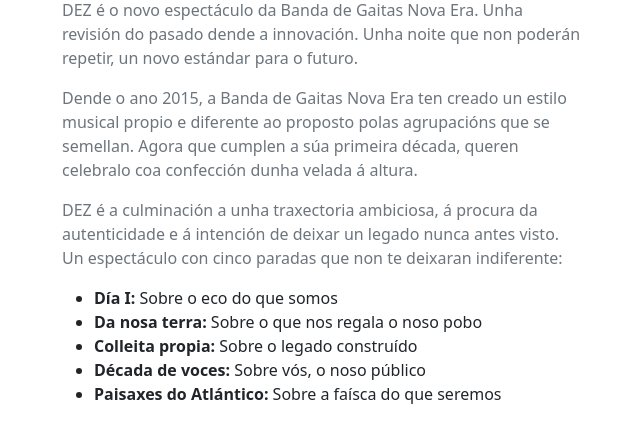
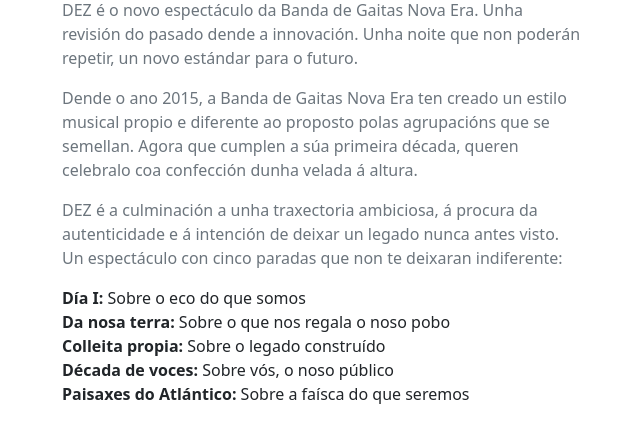
Before and after one commit to paquinho89/novaera, a Django app: page / in a window 1280 px wide. Shown: the part 1031-1461 px from the top of the page, without its empty margins (32-672 px from the left). Run offline with Django 3.2, Linux system fonts and the light colour scheme; some libraries are stand-ins or nearby versions.

Commit message:
Update home_page.html

```diff
--- a/NovaEra/templates/home_page.html
+++ b/NovaEra/templates/home_page.html
@@ -102,7 +102,7 @@
             <p class="text-muted">
             DEZ é a culminación a unha traxectoria ambiciosa, á procura da autenticidade e á intención de deixar un legado nunca antes visto. Un espectáculo con cinco paradas que non te deixaran indiferente:
             </p>
-            <ul>
+            <ul class="list-unstyled">
               <li><strong>Día I:</strong> Sobre o eco do que somos</li>
               <li><strong>Da nosa terra:</strong> Sobre o que nos regala o noso pobo</li>
               <li><strong>Colleita propia:</strong> Sobre o legado construído</li>
```
